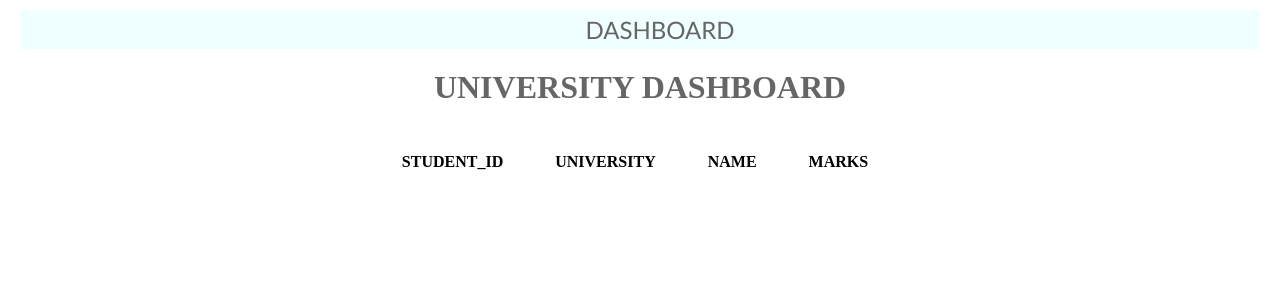
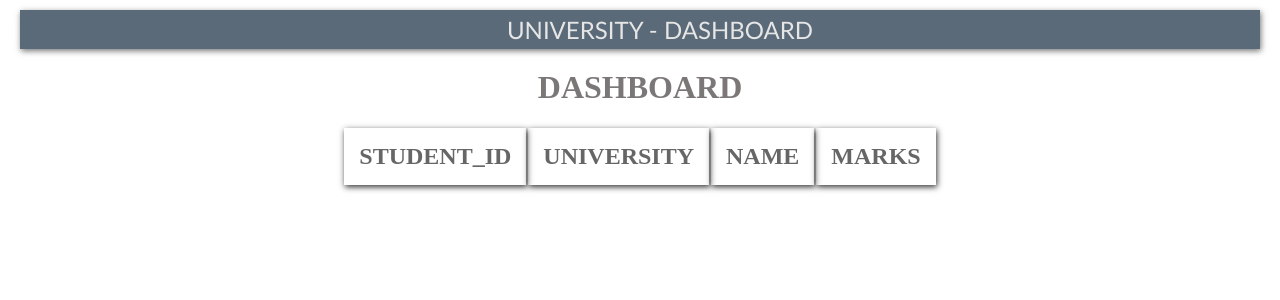
Before and after one commit to Owzaa/Registree-Assessment, a Django app: page / in a window 1280 px wide. Shown: the top 300 px of the page. Run offline with Django 4.2, Linux system fonts and the light colour scheme; lists and menus that the app fills with data are empty.

Commit message:
commit on master

```diff
--- a/universityWeb/universityDashboard/static/css/university_Style.css
+++ b/universityWeb/universityDashboard/static/css/university_Style.css
@@ -8,7 +8,7 @@
 nav>.navbar{display:contents; justify-content: center;text-transform: uppercase; border-style: groove; }
 .navbar-nav{display: block; justify-content: center;text-decoration: none; background-color: azure;}
 .nav-link{display: inline;font-size: large;font-weight:800;text-transform: uppercase; color:black}
-a{text-decoration: none;color:#666}
+a{text-decoration: none;color:rgb(230, 230, 230)}
 
 ul>li{
     justify-content:center;
@@ -21,11 +21,11 @@ ul>li{
     display:inline;
     font-size: 24px;
     font-family:'Gill Sans', 'Gill Sans MT', Calibri, 'Trebuchet MS', sans-serif;
-    color:rgba(172, 166, 166, 0.561);
+    color:rgba(255, 255, 255, 0.895);
 }
 /* UniversityHeader*/
-.textHeader{display: flex;padding-top:15px;justify-content:center;color:#666;text-transform: uppercase;}
-.navbar-nav{display: flex;}
-thead{justify-content: center;display: flex;}
-table {display:flex;padding:5px 35px;justify-content: center;align-items: center;}
-th{padding:25px;padding-left: 0px 55px;text-transform: uppercase;border-style:none;align-items: center;}
+.textHeader{display: flex;padding-top:15px;color:rgba(88, 82, 82, 0.783);text-transform: uppercase;}
+.navbar-nav{display: flex;background-color: rgba(4, 28, 50, 0.656);color:#fff;box-shadow: 1px 2px 6px 0px rgb(118, 118, 118);}
+thead{justify-content: center;display: flex;color:#666;}
+table {display:flex;padding:5px 35px;justify-content: center;align-items: center;width: 100%;}
+th{padding:15px;margin-left:35px;box-shadow: 1px 2px 6px 0px rgb(50, 49, 49);font-size: x-large;;text-transform: uppercase;border-style:none;}
--- a/universityWeb/universityDashboard/templates/base.html
+++ b/universityWeb/universityDashboard/templates/base.html
@@ -20,7 +20,7 @@
                         <!--University Dashboard Link -->
                     <ul class="nav-link">
                         <li>
-                            <a class="link" href="{% url 'homeView' %}">Dashboard</a>
+                            <a class="link" href="{% url 'homeView' %}">University - Dashboard</a>
                         </li>
                     </ul>
                 </div>
--- a/universityWeb/universityDashboard/templates/dashboard.html
+++ b/universityWeb/universityDashboard/templates/dashboard.html
@@ -4,7 +4,7 @@
 
 
 {% block content %}
-<h1 class="textHeader"> University Dashboard</h1>
+<h1 class="textHeader">Dashboard</h1>
 <table class="table-fullwidth bordered">
 <thead>
 
```
